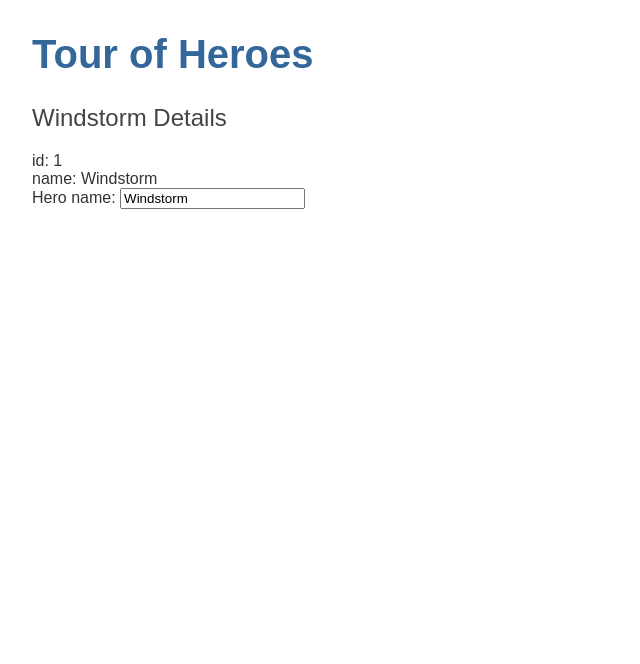
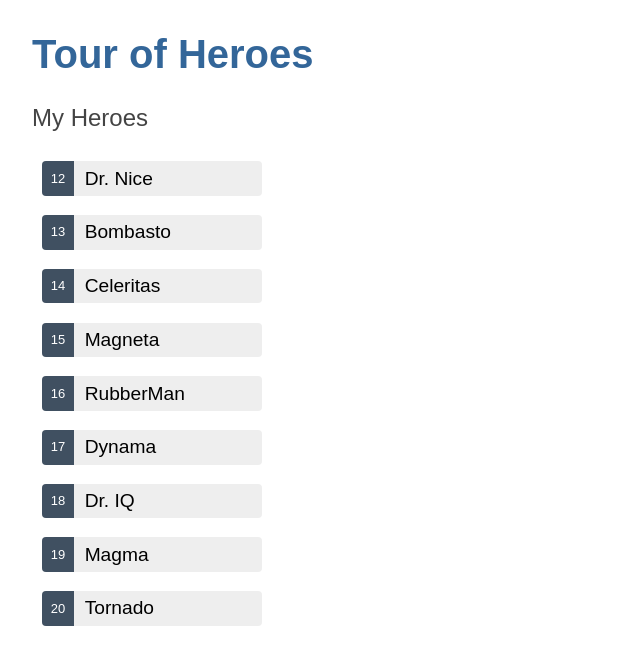
Before and after one commit to tlavrova/angular-tour-of-heroes, an Angular app: page / in a window 1280 px wide. Shown: the top 664 px of the page, without its empty margins (0-640 px from the left). Built offline with nearby package versions, Linux system fonts and the light colour scheme.

Commit message:
Displaying heroes

```diff
--- a/src/app/heroes/heroes.component.css
+++ b/src/app/heroes/heroes.component.css
@@ -0,0 +1,66 @@
+/* HeroesComponent's private CSS styles */
+.heroes {
+  margin: 0 0 2em 0;
+  list-style-type: none;
+  padding: 0;
+  width: 15em;
+}
+
+.heroes li {
+  display: flex;
+}
+
+.heroes button {
+  flex: 1;
+  cursor: pointer;
+  position: relative;
+  left: 0;
+  background-color: #EEE;
+  margin: .5em;
+  padding: 0;
+  border-radius: 4px;
+  display: flex;
+  align-items: stretch;
+  height: 1.8em;
+}
+
+.heroes button:hover {
+  color: #2c3a41;
+  background-color: #e6e6e6;
+  left: .1em;
+}
+
+.heroes button:active {
+  background-color: #525252;
+  color: #fafafa;
+}
+
+.heroes button.selected {
+  background-color: black;
+  color: white;
+}
+
+.heroes button.selected:hover {
+  background-color: #505050;
+  color: white;
+}
+
+.heroes button.selected:active {
+  background-color: black;
+  color: white;
+}
+
+.heroes .badge {
+  display: inline-block;
+  font-size: small;
+  color: white;
+  padding: 0.8em 0.7em 0 0.7em;
+  background-color: #405061;
+  line-height: 1em;
+  margin-right: .8em;
+  border-radius: 4px 0 0 4px;
+}
+
+.heroes .name {
+  align-self: center;
+}
--- a/src/app/heroes/heroes.component.ts
+++ b/src/app/heroes/heroes.component.ts
@@ -1,25 +1,24 @@
 import { Component, OnInit } from '@angular/core';
-import {Hero} from "../hero";
+import {HEROES} from "../mock-heroes";
 
 @Component({
   selector: 'app-heroes',
   styleUrls: ['./heroes.component.css'],
   template: `
-    <h2>{{hero.name}} Details</h2>
-    <div><span>id: </span>{{hero.id}}</div>
-    <div><span>name: </span>{{hero.name}}</div>
-    <div>
-      <label for="name">Hero name: </label>
-      <input id="name" [(ngModel)]="hero.name" placeholder="name">
-    </div>
+    <h2>My Heroes</h2>
+    <ul class="heroes">
+      <li *ngFor="let hero of heroes">
+        <button type="button">
+          <span class="badge">{{hero.id}}</span>
+          <span class="name">{{hero.name}}</span>
+        </button>
+      </li>
+    </ul>
   `
 })
 export class HeroesComponent implements OnInit {
 
-  hero: Hero = {
-    id: 1,
-    name: 'Windstorm'
-  }
+  heroes = HEROES
 
   constructor() { }
 
--- /dev/null
+++ b/src/app/mock-heroes.ts
@@ -0,0 +1,13 @@
+import { Hero } from './hero';
+
+export const HEROES: Hero[] = [
+  { id: 12, name: 'Dr. Nice' },
+  { id: 13, name: 'Bombasto' },
+  { id: 14, name: 'Celeritas' },
+  { id: 15, name: 'Magneta' },
+  { id: 16, name: 'RubberMan' },
+  { id: 17, name: 'Dynama' },
+  { id: 18, name: 'Dr. IQ' },
+  { id: 19, name: 'Magma' },
+  { id: 20, name: 'Tornado' }
+];
```
